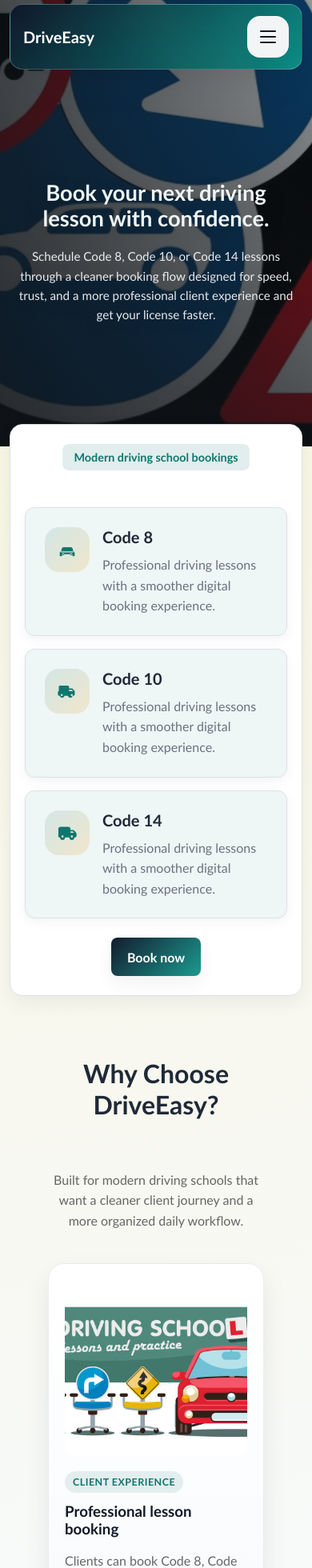
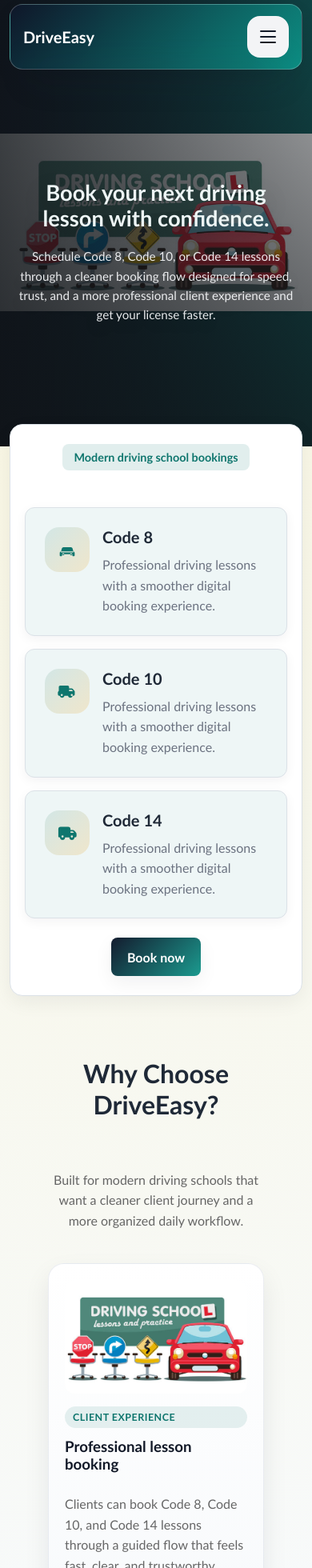
Before and after one commit to kamva-hanisi/driving-school-app, a React (Vite) app in the folder frontend/: page / in a window 390 px wide. Shown: the top 1960 px of the page at 80% size. Built offline with nearby package versions, Linux system fonts and the light colour scheme; no server answers.

Commit message:
fix: update image imports and enhance styles for responsiveness

```diff
--- a/frontend/src/pages/Features.jsx
+++ b/frontend/src/pages/Features.jsx
@@ -1,6 +1,6 @@
-import SteeringImage from "../../public/Steering.jpg";
 import LearnerImage from "../assets/LearnerImage.avif";
 import Driver from "../assets/Driving-school.jpg";
+import SteeringImage from "../assets/index-leaners-image_orig.jpg";
 
 const features = [
   {
--- a/frontend/src/pages/Home.jsx
+++ b/frontend/src/pages/Home.jsx
@@ -7,7 +7,7 @@ import Testimonials from "./Testimonials";
 import About from "./About";
 import FAQAccordion from "../components/common/FAQAccordion";
 
-import DrivingSchool from "../assets/index-leaners-image_orig.jpg";
+import DrivingSchool from "../assets/Driving-school.jpg";
 import AboutImage from "../assets/about-drive.webp";
 
 function CarIcon() {
--- a/frontend/src/pages/Testimonials.jsx
+++ b/frontend/src/pages/Testimonials.jsx
@@ -1,23 +1,27 @@
+import LucasImage from "../../public/images.jfif";
+import KhanyiImage from "../../public/khanyi.jpg";
+import JohnImage from "../../public/images (1).jfif";
+
 const testimonials = [
   {
     name: "Lucas Mokoena",
     quote:
       "The booking process felt professional from start to finish. I booked quickly, downloaded my reference, and knew exactly when my lesson was confirmed.",
-    image: "../../public/images.jfif",
+    image: LucasImage,
     outcome: "Passed Code 8 test",
   },
   {
     name: "Khanyisile Sibanyoni",
     quote:
       "I liked how easy it was to track my booking without calling the school all the time. It saved me stress and made everything feel organized.",
-    image: "../../public/khanyi.jpg",
+    image: KhanyiImage,
     outcome: "Booked test preparation",
   },
   {
     name: "John Phiri",
     quote:
       "This system gave me confidence because I could see my booking status clearly. It feels like a real modern driving school service.",
-    image: "../../public/images (1).jfif",
+    image: JohnImage,
     outcome: "Confirmed weekend lessons",
   },
 ];
--- a/frontend/src/styles/main.scss
+++ b/frontend/src/styles/main.scss
@@ -316,9 +316,10 @@ button {
 .hero-banner {
   position: relative;
   width: calc(100% + 32px);
-  min-height: clamp(420px, 72vh, 760px);
+  min-height: clamp(460px, 70vh, 720px);
   margin: -100px -16px 0;
   overflow: hidden;
+  background: $color-dark;
 }
 
 .hero-banner__media,
@@ -330,8 +331,8 @@ button {
 
 .hero-banner__overlay {
   background:
-    linear-gradient(180deg, rgba(16, 20, 24, 0.32), rgba(16, 20, 24, 0.72)),
-    linear-gradient(90deg, rgba(16, 20, 24, 0.68), rgba(16, 20, 24, 0.18));
+    linear-gradient(180deg, rgba(16, 20, 24, 0.24), rgba(16, 20, 24, 0.74)),
+    linear-gradient(90deg, rgba(16, 20, 24, 0.7), rgba(16, 20, 24, 0.14));
 }
 
 .hero-banner__content {
@@ -352,8 +353,12 @@ button {
 .hero-image {
   width: 100%;
   height: 100%;
-  object-fit: cover;
+  object-fit: contain;
+  object-position: center;
   display: block;
+  background:
+    linear-gradient(90deg, rgba(15, 23, 42, 0.98), rgba(15, 118, 110, 0.72)),
+    #0f172a;
 }
 
 .hero {
@@ -629,6 +634,8 @@ button {
 }
 
 .feature-box {
+  display: grid;
+  align-content: start;
   background: linear-gradient(180deg, #ffffff 0%, #f8fafc 100%);
   border: 1px solid rgba(148, 163, 184, 0.18);
   border-radius: 20px;
@@ -638,8 +645,10 @@ button {
 
   img {
     width: 100%;
-    height: 220px;
+    aspect-ratio: 16 / 10;
+    height: auto;
     object-fit: cover;
+    object-position: center;
     border-radius: 12px;
     margin-bottom: 16px;
   }
@@ -1270,6 +1279,8 @@ button {
 }
 
 .about-section {
+  width: min(100%, $content-width);
+  margin: 0 auto;
   display: flex;
   align-items: center;
   gap: 40px;
@@ -1278,12 +1289,17 @@ button {
 
 .about-image {
   flex: 1;
+  min-width: 280px;
 
   img {
     width: 100%;
-    max-width: 420px;
+    aspect-ratio: 4 / 3;
+    max-width: 460px;
     border-radius: 18px;
     object-fit: cover;
+    object-position: center;
+    display: block;
+    box-shadow: $shadow-soft;
   }
 }
 
@@ -1449,6 +1465,7 @@ button {
 }
 
 .about-feature-section__image {
+  aspect-ratio: 4 / 3;
   border-radius: 18px;
   overflow: hidden;
   box-shadow: $shadow-soft;
@@ -1456,8 +1473,10 @@ button {
   img {
     display: block;
     width: 100%;
-    min-height: 460px;
+    height: 100%;
+    min-height: 0;
     object-fit: cover;
+    object-position: center;
   }
 }
 
```
